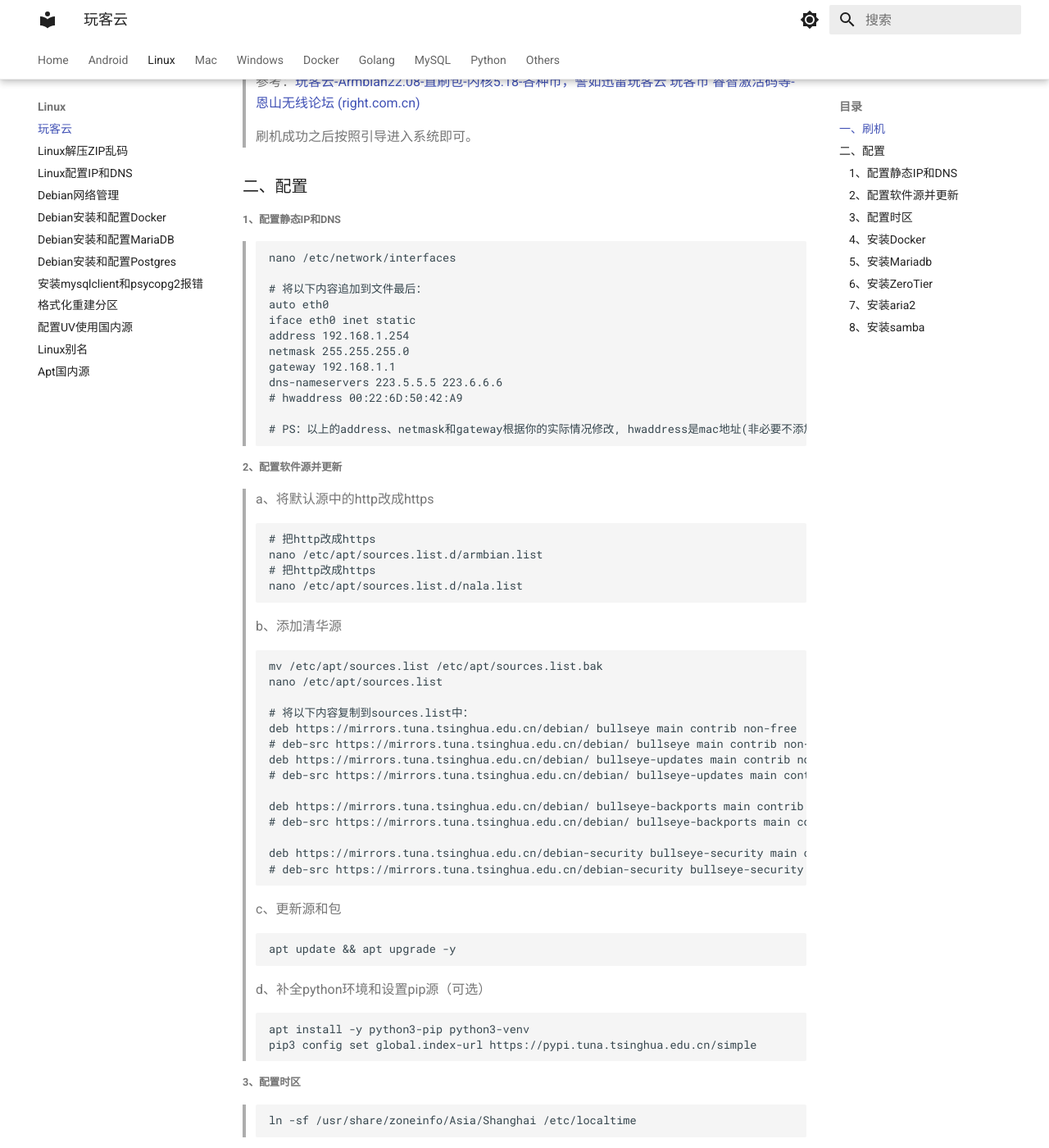
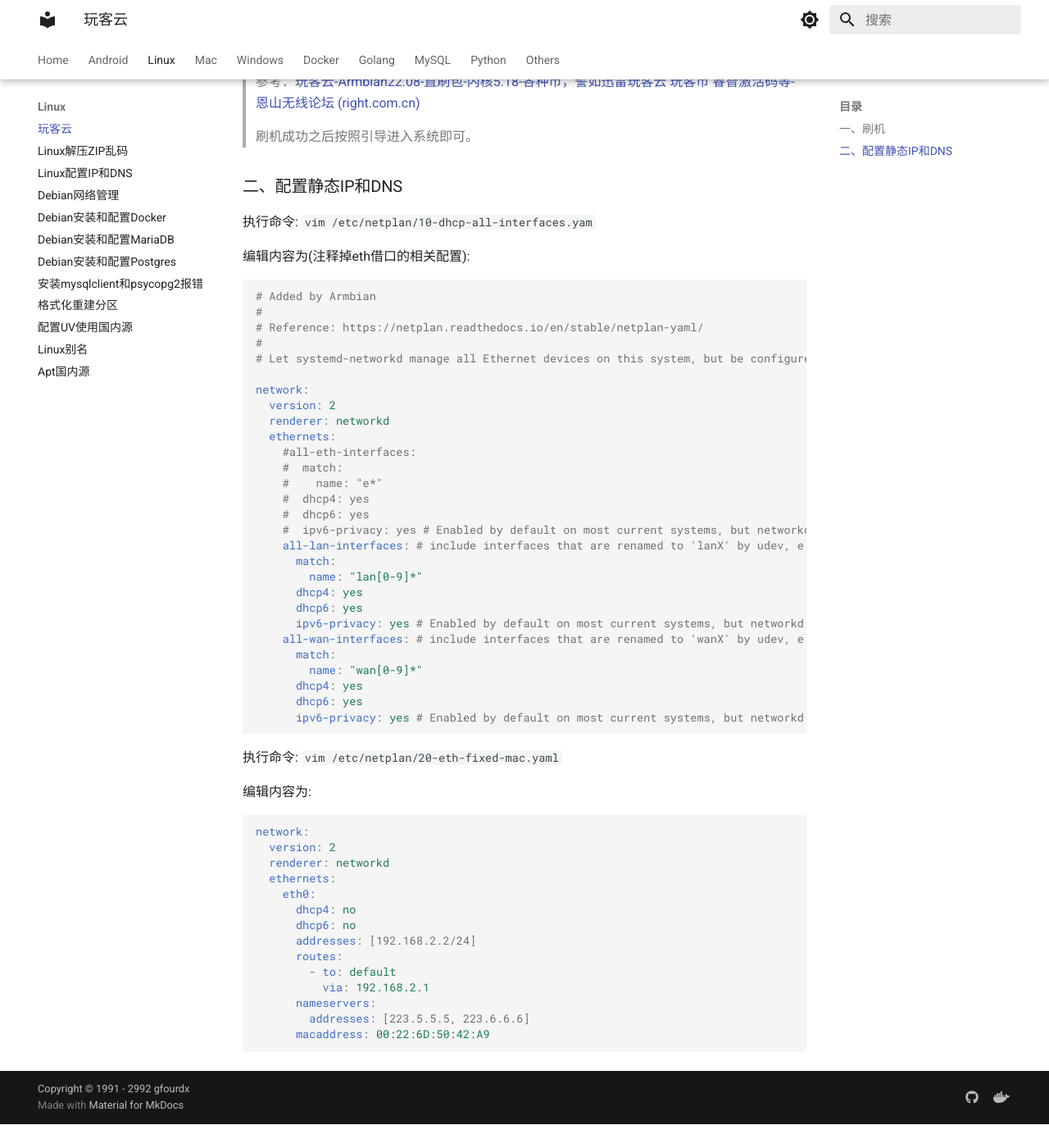
Before and after one commit to gfourdx/mydocs, an MkDocs documentation site: the page built from docs/linux/玩客云.md, in a window 1280 px wide and 1400 px high, scrolled down 263 px. Shown: the whole window at 82% size. Built offline with MkDocs 1.6.1 and Material for MkDocs 9.7.7, drawn with Linux system fonts in a browser that asks for light colours; after the commit the page ends 1634 px from its top, so only the background shows below that; some of the changed text lies outside the part shown.

Commit message:
更新文档

````diff
--- a/docs/linux/玩客云.md
+++ b/docs/linux/玩客云.md
@@ -10,224 +10,60 @@
 >
 >刷机成功之后按照引导进入系统即可。
 
-### 二、配置
+### 二、配置静态IP和DNS
 
-##### 1、配置静态IP和DNS
+执行命令: `vim /etc/netplan/10-dhcp-all-interfaces.yam`
 
->```
->nano /etc/network/interfaces
->
-># 将以下内容追加到文件最后：
->auto eth0
->iface eth0 inet static
->address 192.168.1.254
->netmask 255.255.255.0
->gateway 192.168.1.1
->dns-nameservers 223.5.5.5 223.6.6.6
-># hwaddress 00:22:6D:50:42:A9
->
-># PS：以上的address、netmask和gateway根据你的实际情况修改, hwaddress是mac地址(非必要不添加)
->```
->
+编辑内容为(注释掉eth借口的相关配置):
 
-##### 2、配置软件源并更新
+```yaml
+# Added by Armbian
+#
+# Reference: https://netplan.readthedocs.io/en/stable/netplan-yaml/
+#
+# Let systemd-networkd manage all Ethernet devices on this system, but be configured by Netplan.
 
->a、将默认源中的http改成https
->
->```
-># 把http改成https
->nano /etc/apt/sources.list.d/armbian.list
-># 把http改成https
->nano /etc/apt/sources.list.d/nala.list
->```
->
->b、添加清华源
->
->```
->mv /etc/apt/sources.list /etc/apt/sources.list.bak
->nano /etc/apt/sources.list
->
-># 将以下内容复制到sources.list中：
->deb https://mirrors.tuna.tsinghua.edu.cn/debian/ bullseye main contrib non-free
-># deb-src https://mirrors.tuna.tsinghua.edu.cn/debian/ bullseye main contrib non-free
->deb https://mirrors.tuna.tsinghua.edu.cn/debian/ bullseye-updates main contrib non-free
-># deb-src https://mirrors.tuna.tsinghua.edu.cn/debian/ bullseye-updates main contrib non-free
->
->deb https://mirrors.tuna.tsinghua.edu.cn/debian/ bullseye-backports main contrib non-free
-># deb-src https://mirrors.tuna.tsinghua.edu.cn/debian/ bullseye-backports main contrib non-free
->
->deb https://mirrors.tuna.tsinghua.edu.cn/debian-security bullseye-security main contrib non-free
-># deb-src https://mirrors.tuna.tsinghua.edu.cn/debian-security bullseye-security main contrib non-free
->```
->
->c、更新源和包
->
->```
->apt update && apt upgrade -y
->```
->
->d、补全python环境和设置pip源（可选）
->
->```
->apt install -y python3-pip python3-venv
->pip3 config set global.index-url https://pypi.tuna.tsinghua.edu.cn/simple
->```
+network:
+  version: 2
+  renderer: networkd
+  ethernets:
+    #all-eth-interfaces:
+    #  match:
+    #    name: "e*"
+    #  dhcp4: yes
+    #  dhcp6: yes
+    #  ipv6-privacy: yes # Enabled by default on most current systems, but networkd currently doesn't enable IPv6 privacy by default, see https://man.archlinux.org/man/systemd.network.5
+    all-lan-interfaces: # include interfaces that are renamed to 'lanX' by udev, e.g. nanopi-r2s
+      match:
+        name: "lan[0-9]*"
+      dhcp4: yes
+      dhcp6: yes
+      ipv6-privacy: yes # Enabled by default on most current systems, but networkd currently doesn't enable IPv6 privacy by default, see https://man.archlinux.org/man/systemd.network.5
+    all-wan-interfaces: # include interfaces that are renamed to 'wanX' by udev, e.g. nanopi-r1
+      match:
+        name: "wan[0-9]*"
+      dhcp4: yes
+      dhcp6: yes
+      ipv6-privacy: yes # Enabled by default on most current systems, but networkd currently doesn't enable IPv6 privacy by default, see https://man.archlinux.org/man/systemd.network.5
+```
 
-##### 3、配置时区
+执行命令: `vim /etc/netplan/20-eth-fixed-mac.yaml`
 
-> ```
-> ln -sf /usr/share/zoneinfo/Asia/Shanghai /etc/localtime
-> ```
+编辑内容为:
 
-##### 4、安装Docker
-
->```
->curl -fsSL https://get.docker.com -o get-docker.sh
->sh get-docker.sh && rm get-docker.sh
->
-># 以下命令是一个整体, 其中:
-># registry-mirrors是设置镜像加速
-># bip是设置Docker创建的网络的地址段
-># dns是设置Docker的DNS服务器
-># data-root是设置Docker运行时使用的根路径，默认/var/lib/docker
->tee /etc/docker/daemon.json <<-'EOF'
->{
->"registry-mirrors": ["https://t6wp3k6n.mirror.aliyuncs.com"],
->"dns": ["223.5.5.5", "223.6.6.6"],
->"bip": "192.168.255.1/24",
-># "data-root": "/path/to/docke-data"
->}
->EOF
->```
-
-##### 5、安装Mariadb
-
->a、数据库安装
->
->```
->apt install -y mariadb-server mariadb-client
->```
->
->b、数据库配置
->
->```
-># 执行下方命令出现交互式会话配置mysql
->mysql_secure_installation
->
-># 登录mysql继续配置
->mysql
->use mysql
->grant all privileges on *.* to 'root'@'%' identified by 'mariadb' with grant option;
->flush privileges;
->exit
->```
->
->c、数据库文件配置
->
->```
->nano /etc/mysql/mariadb.conf.d/50-server.cnf
->
-># 找到这一行
->bind-address            = 127.0.0.1
->
-># 改成
->bind-address            = 0.0.0.0
->```
->
->d、重启数据库
->
->```
->service mariadb restart
->```
-
-##### 6、安装ZeroTier
-
->```
->curl -s https://install.zerotier.com | bash
->
-># 安装成功后通过以下命令加入网络
->zerotier-cli join "network id"
->```
-
-##### 7、安装aria2
-
-> a、拉取镜像
->
-> ```
-> docker pull p3terx/aria2-pro
-> docker pull p3terx/ariang
-> ```
->
-> b、创建文件配置目录和文件下载目录
->
-> ```
-> mkdir /etc/aria2
-> mkdir -p /mnt/mmcblk0p1/aria2
-> ```
->
-> c、运行容器
->
-> ```
-> # 注意3点:
-> # 1、RPC_SECRET=onecloud 是rpc认证token, 可自行设定
-> # 2、-v /etc/aria2 是步骤b中创建的文件配置目录
-> # 3、 -v /mnt/mmcblk0p1/aria2 是步骤b中创建的文件下载目录
-> docker run -d \
->     --name aria2-pro \
->     --restart unless-stopped \
->     --log-opt max-size=1m \
->     -e PUID=$UID \
->     -e PGID=$GID \
->     -e UMASK_SET=022 \
->     -e RPC_SECRET=onecloud \
->     -e RPC_PORT=6800 \
->     -p 6800:6800 \
->     -e LISTEN_PORT=6888 \
->     -p 6888:6888 \
->     -p 6888:6888/udp \
->     -v /etc/aria2:/config \
->     -v /mnt/mmcblk0p1/aria2:/downloads \
->     p3terx/aria2-pro
->
-> docker run -d \
->     --name ariang \
->     --log-opt max-size=1m \
->     --restart unless-stopped \
->     -p 6880:6880 \
->     p3terx/ariang
-> ```
->
-> d、访问
->
-> http://ip:6880
-
-##### 8、安装samba
-
-> a、安装
->
-> ```
-> apt install -y samba
-> ```
->
-> b、配置
->
-> ```
-> # 创建一个分配到sambashare组且不可登录shell的用户
-> useradd -s /usr/sbin/nologin -g sambashare samba
->
-> # 设置密码
-> smbpasswd -a samba
->
-> # 编辑配置文件
-> nano /etc/samba/smb.conf
->
-> # 在文件最后写入配置
-> [samba]
->   comment = Files Share
->   path = /mnt/mmcblk0p1/aria2
->   browseable = yes
->   read only = yes
->
-> # 重启服务
-> service smbd restart
-> ```
+```yaml
+network:
+  version: 2
+  renderer: networkd
+  ethernets:
+    eth0:
+      dhcp4: no
+      dhcp6: no
+      addresses: [192.168.2.2/24]
+      routes:
+        - to: default
+          via: 192.168.2.1
+      nameservers:
+        addresses: [223.5.5.5, 223.6.6.6]
+      macaddress: 00:22:6D:50:42:A9
+```
````
Also changed, not shown: pyproject.toml (+26 -28 lines).
